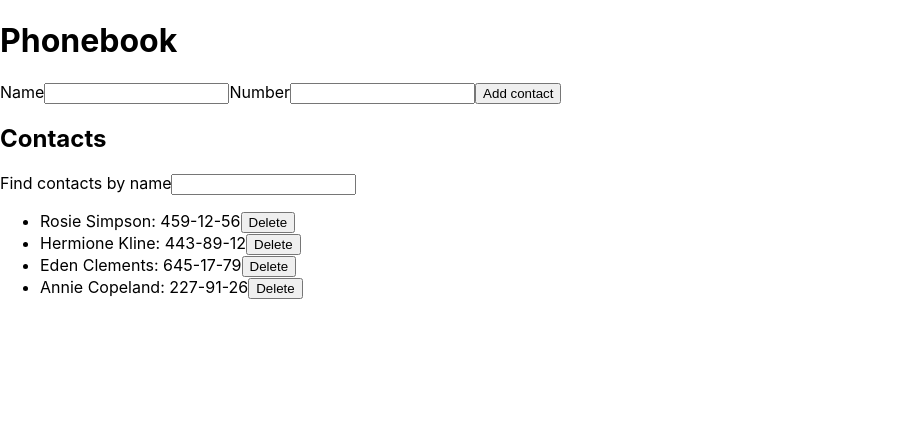
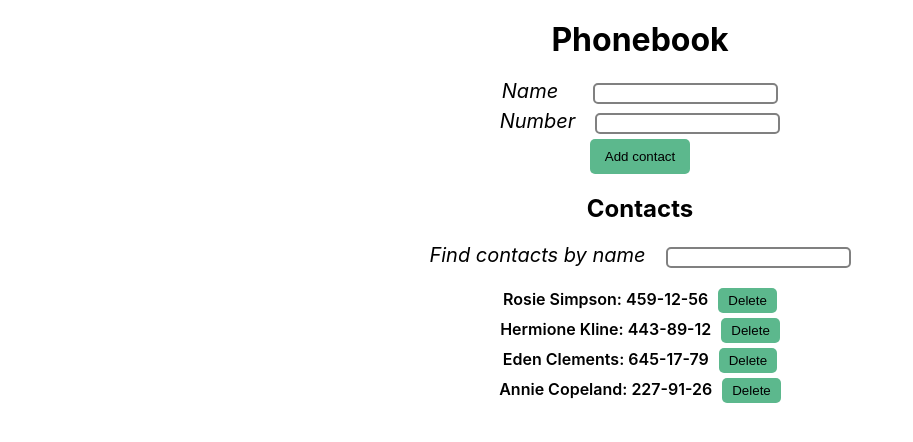
Before and after one commit to Andrii-Semeniv/goit-react-hw-02-phonebook, a React (Create React App) app: page / in a window 1280 px wide. Shown: the top 442 px of the page, without its empty margins (0-913 px from the left). Built offline with nearby package versions, Linux system fonts and the light colour scheme.

Commit message:
finishWork

```diff
--- a/src/components/App.jsx
+++ b/src/components/app/App.jsx
@@ -1,8 +1,8 @@
 import React, { Component } from 'react';
-
-import ContactForm from './сontactForm/ContactForm';
-import Filter from './filter/Filter';
-import ContactList from './contactList/ContactList';
+import css from './App.module.css';
+import ContactForm from '../сontactForm/ContactForm';
+import Filter from '../filter/Filter';
+import ContactList from '../contactList/ContactList';
 
 class App extends Component {
   state = {
@@ -42,16 +42,16 @@ class App extends Component {
   };
   render() {
     return (
-      <>
+      <div className={css.main}>
         <div>
-          <h1>Phonebook</h1>
+          <h1 className={css.title}>Phonebook</h1>
         </div>
         <ContactForm
           addContact={this.addContact}
           contacts={this.state.contacts}
         />
         <div>
-          <h2>Contacts</h2>
+          <h2 className={css.title}>Contacts</h2>
           <Filter value={this.state.filter} onChange={this.filterChange} />
           <ContactList
             onDelete={this.deleteContact}
@@ -59,7 +59,7 @@ class App extends Component {
             contacts={this.state.contacts}
           />
         </div>
-      </>
+      </div>
     );
   }
 }
--- /dev/null
+++ b/src/components/app/App.module.css
@@ -0,0 +1,6 @@
+.main {
+  text-align: center;
+}
+.title {
+  padding: 20px 0;
+}
--- a/src/components/contactItem/ContactItem.jsx
+++ b/src/components/contactItem/ContactItem.jsx
@@ -1,11 +1,14 @@
 import PropTypes from 'prop-types';
 
+import css from './ContactItem.module.css';
 const ContactItem = ({ id, name, number, onDelete }) => {
   return (
     <div>
-      <li>
+      <li className={css.listIem}>
         {name}: {number}
-        <button onClick={() => onDelete({ id })}>Delete</button>
+        <button className={css.btn} onClick={() => onDelete({ id })}>
+          Delete
+        </button>
       </li>
     </div>
   );
--- /dev/null
+++ b/src/components/contactItem/ContactItem.module.css
@@ -0,0 +1,18 @@
+.listIem {
+  margin-bottom: 5px;
+  font-weight: 600;
+}
+.btn {
+  margin-left: 10px;
+  padding: 5px 10px;
+  color: black;
+  background-color: rgb(92, 184, 141);
+  max-width: 200px;
+  border: none;
+  border-radius: 5px;
+  cursor: pointer;
+}
+.btn:hover {
+  color: white;
+  background-color: #d4321c;
+}
--- a/src/components/contactList/ContactList.jsx
+++ b/src/components/contactList/ContactList.jsx
@@ -1,9 +1,9 @@
 import ContactItem from 'components/contactItem/ContactItem';
 import PropTypes from 'prop-types';
-
+import css from './ContactList.module.css';
 const ContactList = ({ contacts, filter, onDelete }) => {
   return (
-    <ul>
+    <ul className={css.list}>
       {contacts.map(
         ({ id, name, number }) =>
           name.toLowerCase().includes(filter.toLowerCase()) && (
--- /dev/null
+++ b/src/components/contactList/ContactList.module.css
@@ -0,0 +1,3 @@
+.list {
+  margin-top: 20px;
+}
--- a/src/components/filter/Filter.jsx
+++ b/src/components/filter/Filter.jsx
@@ -1,9 +1,16 @@
 import PropTypes from 'prop-types';
+
+import css from './Filter.module.css';
 const Filter = ({ value, onChange }) => {
   return (
-    <label>
+    <label className={css.label}>
       Find contacts by name
-      <input type="text" value={value} onChange={onChange} />
+      <input
+        className={css.input}
+        type="text"
+        value={value}
+        onChange={onChange}
+      />
     </label>
   );
 };
--- /dev/null
+++ b/src/components/filter/Filter.module.css
@@ -0,0 +1,13 @@
+.input {
+  margin-left: 20px;
+  border: 2px solid grey;
+  border-radius: 5px;
+}
+
+.input:hover {
+  border: 2px solid green;
+}
+.label {
+  font-size: 20px;
+  font-style: italic;
+}
--- a/src/components/сontactForm/ContactForm.jsx
+++ b/src/components/сontactForm/ContactForm.jsx
@@ -1,4 +1,5 @@
 import React, { Component } from 'react';
+import css from './ContactForm.module.css';
 import PropTypes from 'prop-types';
 import { nanoid } from 'nanoid';
 
@@ -22,10 +23,11 @@ class ContactForm extends Component {
   };
   render() {
     return (
-      <form onSubmit={this.handleSubmit}>
-        <label>
+      <form onSubmit={this.handleSubmit} className={css.form}>
+        <label className={css.label}>
           Name
           <input
+            className={css.inputName}
             type="text"
             name="name"
             value={this.state.name}
@@ -35,9 +37,10 @@ class ContactForm extends Component {
             required
           />
         </label>
-        <label>
+        <label className={css.label}>
           Number
           <input
+            className={css.input}
             type="tel"
             name="number"
             value={this.state.number}
@@ -47,7 +50,9 @@ class ContactForm extends Component {
             required
           />
         </label>
-        <button type="submit">Add contact</button>
+        <button type="submit" className={css.btn}>
+          Add contact
+        </button>
       </form>
     );
   }
--- /dev/null
+++ b/src/components/сontactForm/ContactForm.module.css
@@ -0,0 +1,41 @@
+.form {
+  display: flex;
+  flex-direction: column;
+  gap: 5px;
+  align-items: center;
+  justify-content: center;
+}
+.btn {
+  padding: 10px 15px;
+  color: black;
+  background-color: rgb(92, 184, 141);
+  max-width: 200px;
+  border: none;
+  border-radius: 5px;
+  cursor: pointer;
+}
+.btn:hover {
+  color: white;
+  background-color: #0c8016;
+}
+.label {
+  font-size: 20px;
+  font-style: italic;
+}
+.input {
+  margin-left: 20px;
+  border: 2px solid grey;
+  border-radius: 5px;
+}
+.inputName {
+  margin-left: 35px;
+  border: 2px solid grey;
+  border-radius: 5px;
+}
+.inputName:hover {
+  border: 2px solid green;
+}
+
+.input:hover {
+  border: 2px solid green;
+}
--- a/src/index.css
+++ b/src/index.css
@@ -13,3 +13,14 @@ code {
   font-family: source-code-pro, Menlo, Monaco, Consolas, 'Courier New',
     monospace;
 }
+h1,
+h2,
+h3,
+p,
+ul {
+  margin: 0;
+  padding: 0;
+}
+ul {
+  list-style: none;
+}
--- a/src/index.js
+++ b/src/index.js
@@ -1,6 +1,6 @@
 import React from 'react';
 import ReactDOM from 'react-dom/client';
-import App from 'components/App';
+import App from 'components/app/App';
 import './index.css';
 
 ReactDOM.createRoot(document.getElementById('root')).render(
```
